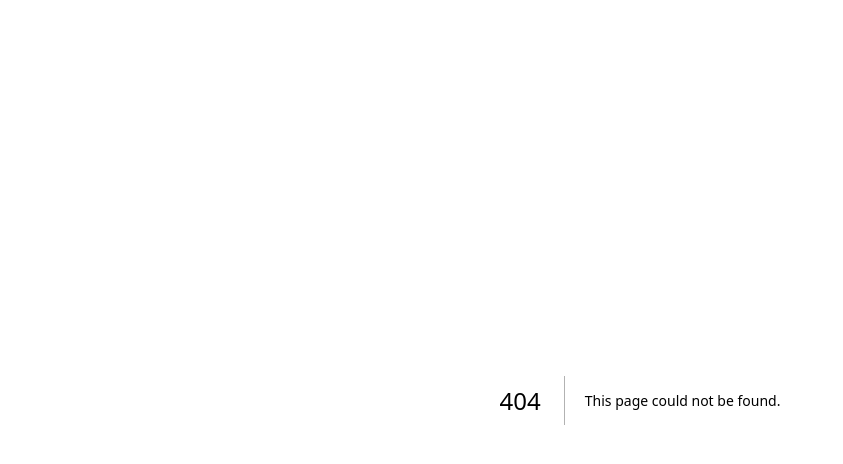
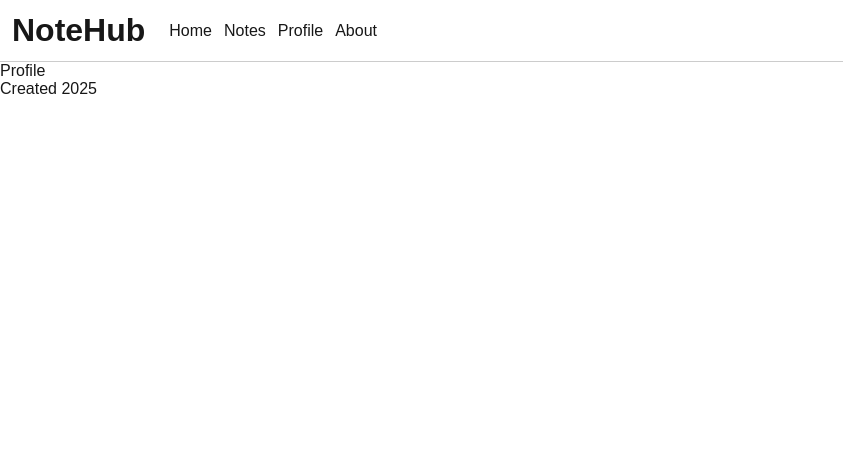
Before and after one commit to NadiiaUa23/stading_ns, a Next.js app: page /profile in a window 1280 px wide. Before the commit this address had no page. Shown: the top 464 px of the page, without its empty margins (0-843 px from the left). Built offline with nearby package versions, Linux system fonts and the light colour scheme.

Commit message:
add app pages

```diff
--- a/app/layout.tsx
+++ b/app/layout.tsx
@@ -1,20 +1,21 @@
-import type { Metadata } from "next";
-import { Geist, Geist_Mono } from "next/font/google";
-import "./globals.css";
+import type { Metadata } from 'next';
+import { Geist, Geist_Mono } from 'next/font/google';
+import './globals.css';
+import Header from '@/components/Header';
 
 const geistSans = Geist({
-  variable: "--font-geist-sans",
-  subsets: ["latin"],
+  variable: '--font-geist-sans',
+  subsets: ['latin'],
 });
 
 const geistMono = Geist_Mono({
-  variable: "--font-geist-mono",
-  subsets: ["latin"],
+  variable: '--font-geist-mono',
+  subsets: ['latin'],
 });
 
 export const metadata: Metadata = {
-  title: "Create Next App",
-  description: "Generated by create next app",
+  title: 'my stading Next.js',
+  description: 'Generated by create next app',
 };
 
 export default function RootLayout({
@@ -23,8 +24,18 @@
   children: React.ReactNode;
 }>) {
   return (
-    <html lang="en" className={`${geistSans.variable} ${geistMono.variable}`}>
-      <body>{children}</body>
+    <html lang="en">
+      <body className={`${geistSans.variable} ${geistMono.variable}`}>
+        <Header />
+
+        <main>{children}</main>
+
+        <footer>
+          <p>
+            Created <time dateTime="2025">2025</time>
+          </p>
+        </footer>
+      </body>
     </html>
   );
 }
--- a/app/page.tsx
+++ b/app/page.tsx
@@ -1,3 +1,8 @@
+export const metadata = {
+  title: 'Home',
+  description: 'This is the home page',
+};
+
 const Home = () => {
   return <div>Home</div>;
 };
--- /dev/null
+++ b/app/profile/page.tsx
@@ -0,0 +1,10 @@
+export const metadata = {
+  title: 'profile',
+  description: 'This is the profile page',
+};
+
+const Profile = () => {
+  return <div>Profile</div>;
+};
+
+export default Profile;
--- /dev/null
+++ b/components/Header.tsx
@@ -0,0 +1,29 @@
+import css from '../components/Header/Header.module.css';
+import Link from 'next/link';
+
+const Header = () => {
+  return (
+    <header className={css.header}>
+      <h1>NoteHub</h1>
+
+      <nav aria-label="Main Navigation">
+        <ul className={css.navigation}>
+          <li>
+            <Link href="/">Home</Link>
+          </li>
+          <li>
+            <Link href="/notes">Notes</Link>
+          </li>
+          <li>
+            <Link href="/profile">Profile</Link>
+          </li>
+          <li>
+            <Link href="/about">About</Link>
+          </li>
+        </ul>
+      </nav>
+    </header>
+  );
+};
+
+export default Header;
--- /dev/null
+++ b/components/Header/Header.module.css
@@ -0,0 +1,16 @@
+.header {
+    display: flex;
+    align-items: center;
+    justify-content: flex-start;
+    gap: 24px;
+    padding: 12px;
+    border-block-end: 1px solid #ccc;
+}
+
+.navigation {
+    display: flex;
+    align-items: center;
+    justify-content: flex-start;
+    gap: 12px;
+    list-style-type: none;
+}
```
Also changed, not shown: app/about/page.tsx (added, +10 -0 lines), app/notes/page.tsx (added, +10 -0 lines).
